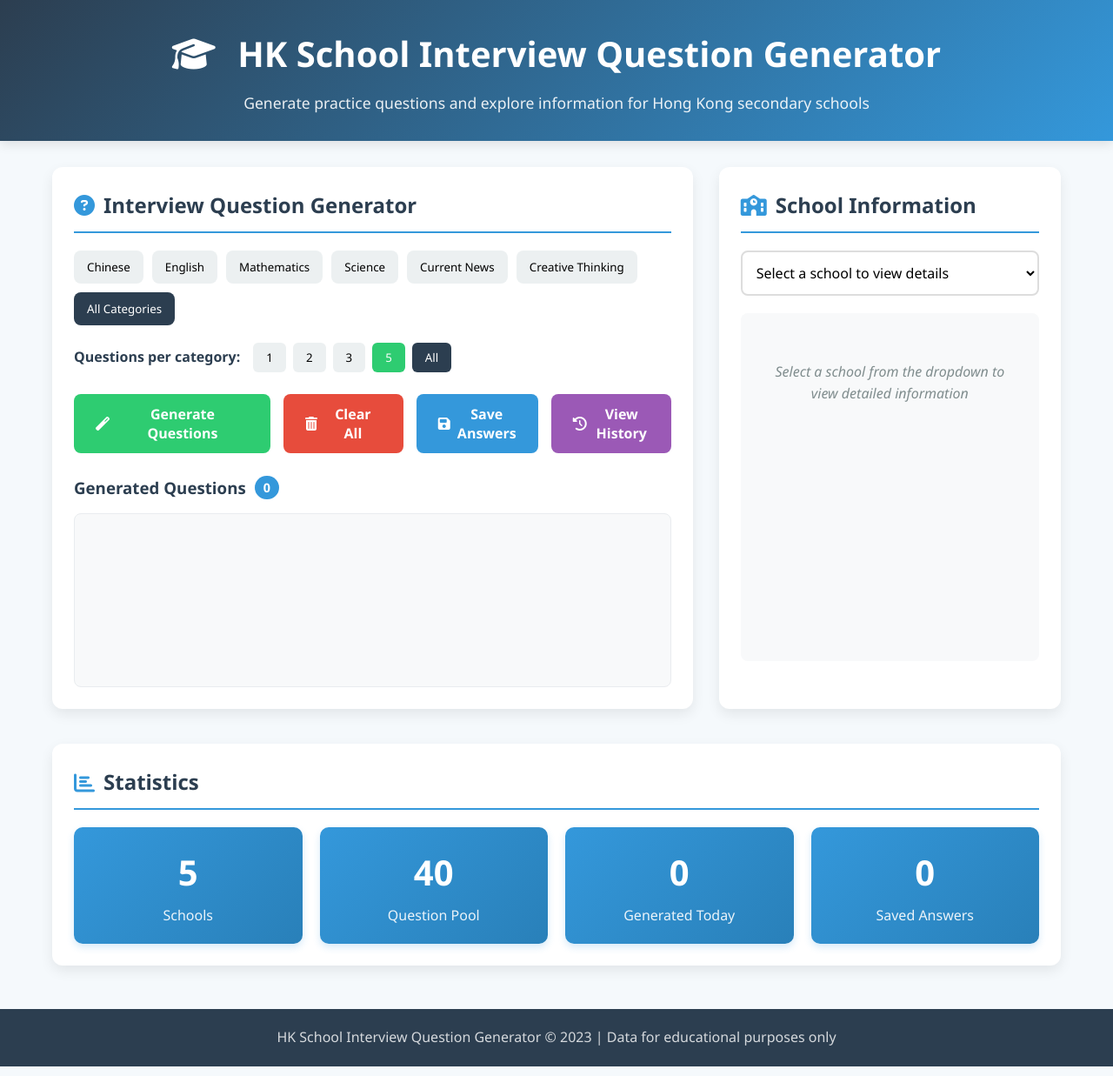
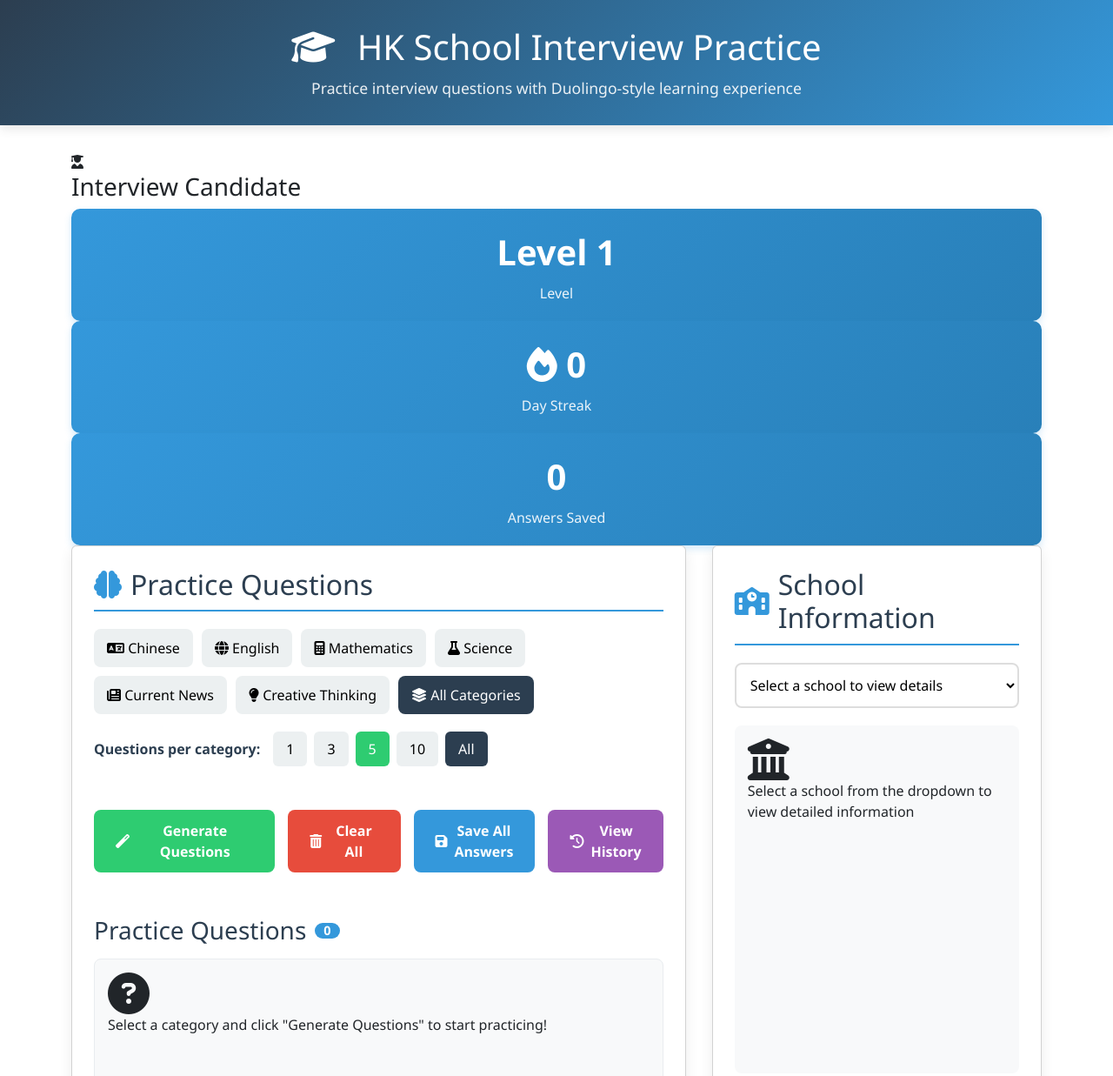
Before and after one commit to nattoisemobileai-max/S1-interview-q, a plain HTML site: page index.html in a window 1280 px wide. Shown: the top 1237 px of the page at 87% size. Drawn offline with nearby package versions, Linux system fonts and the light colour scheme.

Commit message:
Update index.html

```diff
--- a/index.html
+++ b/index.html
@@ -3,41 +3,90 @@
 <head>
     <meta charset="UTF-8">
     <meta name="viewport" content="width=device-width, initial-scale=1.0">
-    <title>HK School Interview Question Generator</title>
+    <title>HK School Interview Practice - Duolingo Style</title>
     <link rel="stylesheet" href="style.css">
     <link rel="stylesheet" href="https://cdnjs.cloudflare.com/ajax/libs/font-awesome/6.4.0/css/all.min.css">
+    <!-- Bootstrap Modal CSS -->
+    <link href="https://cdn.jsdelivr.net/npm/bootstrap@5.3.0/dist/css/bootstrap.min.css" rel="stylesheet">
 </head>
 <body>
     <header>
         <div class="container">
-            <h1><i class="fas fa-graduation-cap"></i> HK School Interview Question Generator</h1>
-            <p>Generate practice questions and explore information for Hong Kong secondary schools</p>
+            <h1><i class="fas fa-graduation-cap"></i> HK School Interview Practice</h1>
+            <p>Practice interview questions with Duolingo-style learning experience</p>
         </div>
     </header>
 
     <div class="container">
+        <!-- Student Profile Header -->
+        <div class="student-profile-header">
+            <div class="student-info">
+                <div class="student-avatar">
+                    <i class="fas fa-user-graduate"></i>
+                </div>
+                <div class="student-details">
+                    <h3 id="student-name">Interview Candidate</h3>
+                    <div class="progress-container">
+                        <div class="progress-bar" id="student-progress" style="width: 0%"></div>
+                    </div>
+                </div>
+            </div>
+            <div class="student-stats">
+                <div class="stat-item">
+                    <div class="stat-value" id="student-level">Level 1</div>
+                    <div class="stat-label">Level</div>
+                </div>
+                <div class="stat-item">
+                    <div class="stat-value streak-counter">
+                        <i class="fas fa-fire"></i>
+                        <span id="streak-counter">0</span>
+                    </div>
+                    <div class="stat-label">Day Streak</div>
+                </div>
+                <div class="stat-item">
+                    <div class="stat-value" id="saved-answers">0</div>
+                    <div class="stat-label">Answers Saved</div>
+                </div>
+            </div>
+        </div>
+
         <div class="main-content">
             <div class="card question-generator">
-                <h2><i class="fas fa-question-circle"></i> Interview Question Generator</h2>
+                <h2><i class="fas fa-brain"></i> Practice Questions</h2>
+
                 <div class="category-section">
                     <div class="category-buttons">
-                        <button class="category-btn" data-category="chinese">Chinese</button>
-                        <button class="category-btn" data-category="english">English</button>
-                        <button class="category-btn" data-category="math">Mathematics</button>
-                        <button class="category-btn" data-category="science">Science</button>
-                        <button class="category-btn" data-category="news">Current News</button>
-                        <button class="category-btn" data-category="creative">Creative Thinking</button>
-                        <button class="category-btn all-btn active" data-category="all">All Categories</button>
+                        <button class="category-btn chinese-btn" data-category="chinese">
+                            <i class="fas fa-language"></i> Chinese
+                        </button>
+                        <button class="category-btn english-btn" data-category="english">
+                            <i class="fas fa-globe"></i> English
+                        </button>
+                        <button class="category-btn math-btn" data-category="math">
+                            <i class="fas fa-calculator"></i> Mathematics
+                        </button>
+                        <button class="category-btn science-btn" data-category="science">
+                            <i class="fas fa-flask"></i> Science
+                        </button>
+                        <button class="category-btn news-btn" data-category="news">
+                            <i class="fas fa-newspaper"></i> Current News
+                        </button>
+                        <button class="category-btn creative-btn" data-category="creative">
+                            <i class="fas fa-lightbulb"></i> Creative Thinking
+                        </button>
+                        <button class="category-btn all-btn active" data-category="all">
+                            <i class="fas fa-layer-group"></i> All Categories
+                        </button>
                     </div>
 
                     <div class="questions-per-category">
                         <label for="questions-count">Questions per category:</label>
                         <div class="count-buttons">
                             <button class="count-btn" data-count="1">1</button>
-                            <button class="count-btn" data-count="2">2</button>
                             <button class="count-btn" data-count="3">3</button>
                             <button class="count-btn active" data-count="5">5</button>
-                            <button class="count-btn all-count-btn active" data-count="all">All</button>
+                            <button class="count-btn" data-count="10">10</button>
+                            <button class="count-btn all-count-btn" data-count="all">All</button>
                         </div>
                     </div>
                 </div>
@@ -49,8 +98,8 @@
                     <button id="clear-btn" class="clear-btn">
                         <i class="fas fa-trash-alt"></i> Clear All
                     </button>
-                    <button id="save-answers-btn" class="save-btn">
-                        <i class="fas fa-save"></i> Save Answers
+                    <button id="save-answers-btn" class="save-btn" onclick="saveAllAnswers()">
+                        <i class="fas fa-save"></i> Save All Answers
                     </button>
                     <button id="view-history-btn" class="history-btn">
                         <i class="fas fa-history"></i> View History
@@ -58,8 +107,13 @@
                 </div>
 
                 <div class="generated-questions">
-                    <h3>Generated Questions <span id="questions-count-badge">0</span></h3>
-                    <div id="questions-container"></div>
+                    <h3>Practice Questions <span id="questions-count-badge" class="badge">0</span></h3>
+                    <div id="questions-container">
+                        <div class="empty-state">
+                            <i class="fas fa-question-circle fa-3x"></i>
+                            <p>Select a category and click "Generate Questions" to start practicing!</p>
+                        </div>
+                    </div>
                 </div>
             </div>
 
@@ -72,7 +126,10 @@
                 </div>
 
                 <div id="school-details" class="school-details">
-                    <p class="placeholder">Select a school from the dropdown to view detailed information</p>
+                    <div class="empty-state">
+                        <i class="fas fa-university fa-3x"></i>
+                        <p>Select a school from the dropdown to view detailed information</p>
+                    </div>
                 </div>
             </div>
         </div>
@@ -93,14 +150,14 @@
                     <div class="stat-label">Generated Today</div>
                 </div>
                 <div class="stat-item">
-                    <div class="stat-value" id="saved-answers">0</div>
-                    <div class="stat-label">Saved Answers</div>
+                    <div class="stat-value" id="completed-today">0</div>
+                    <div class="stat-label">Completed Today</div>
                 </div>
             </div>
         </div>
 
         <div class="card history-log" id="history-log-card" style="display: none;">
-            <h2><i class="fas fa-history"></i> Practice History & Saved Answers</h2>
+            <h2><i class="fas fa-history"></i> Practice History</h2>
             <div class="history-controls">
                 <button id="close-history-btn" class="close-btn">
                     <i class="fas fa-times"></i> Close
@@ -111,22 +168,68 @@
                 <button id="download-history-btn" class="download-btn">
                     <i class="fas fa-download"></i> Download Answers
                 </button>
-                <button id="load-answers-btn" class="load-btn">
-                    <i class="fas fa-upload"></i> Load Answers
+                <button id="share-history-btn" class="share-btn">
+                    <i class="fas fa-share-alt"></i> Share Progress
                 </button>
             </div>
             <div id="history-container" class="history-container">
-                <p class="placeholder">No practice history yet. Complete some questions to see your history here.</p>
+                <div class="empty-state">
+                    <i class="fas fa-history fa-3x"></i>
+                    <p>No practice history yet. Complete some questions to see your history here.</p>
+                </div>
+            </div>
+        </div>
+    </div>
+
+    <!-- Answer Modal -->
+    <div class="modal fade" id="answer-modal" tabindex="-1" aria-hidden="true">
+        <div class="modal-dialog modal-lg">
+            <div class="modal-content">
+                <div class="modal-header">
+                    <h5 class="modal-title">
+                        <i class="fas fa-edit"></i>
+                        <span id="modal-category"></span> - Question
+                        <span id="modal-question-id"></span>
+                    </h5>
+                    <button type="button" class="btn-close btn-close-white" data-bs-dismiss="modal" aria-label="Close"></button>
+                </div>
+                <div class="modal-body">
+                    <div class="question-text-container">
+                        <h6>Question:</h6>
+                        <p id="modal-question-text" class="question-text"></p>
+                    </div>
+
+                    <div id="modal-example-answer" style="display: none;"></div>
+
+                    <div class="answer-input-container">
+                        <h6>Your Answer:</h6>
+                        <textarea id="modal-answer-input" class="form-control" rows="8" placeholder="Type your answer here..."></textarea>
+                    </div>
+                </div>
+                <div class="modal-footer">
+                    <button type="button" class="btn btn-secondary" id="modal-cancel-btn" data-bs-dismiss="modal">
+                        <i class="fas fa-times"></i> Cancel
+                    </button>
+                    <button type="button" class="btn btn-primary" id="modal-save-btn">
+                        <i class="fas fa-save"></i> Save Answer
+                    </button>
+                    <button type="button" class="btn btn-success" id="modal-save-done-btn">
+                        <i class="fas fa-check-circle"></i> Save & Mark Done
+                    </button>
+                </div>
             </div>
         </div>
     </div>
 
     <footer>
         <div class="container">
-            <p>HK School Interview Question Generator &copy; 2023 | Data for educational purposes only</p>
+            <p>HK School Interview Practice © 2024 | Designed with Duolingo-style learning experience</p>
         </div>
     </footer>
 
+    <!-- Bootstrap JS -->
+    <script src="https://cdn.jsdelivr.net/npm/bootstrap@5.3.0/dist/js/bootstrap.bundle.min.js"></script>
+    <!-- Main Script -->
     <script src="script.js"></script>
 </body>
 </html>
```
